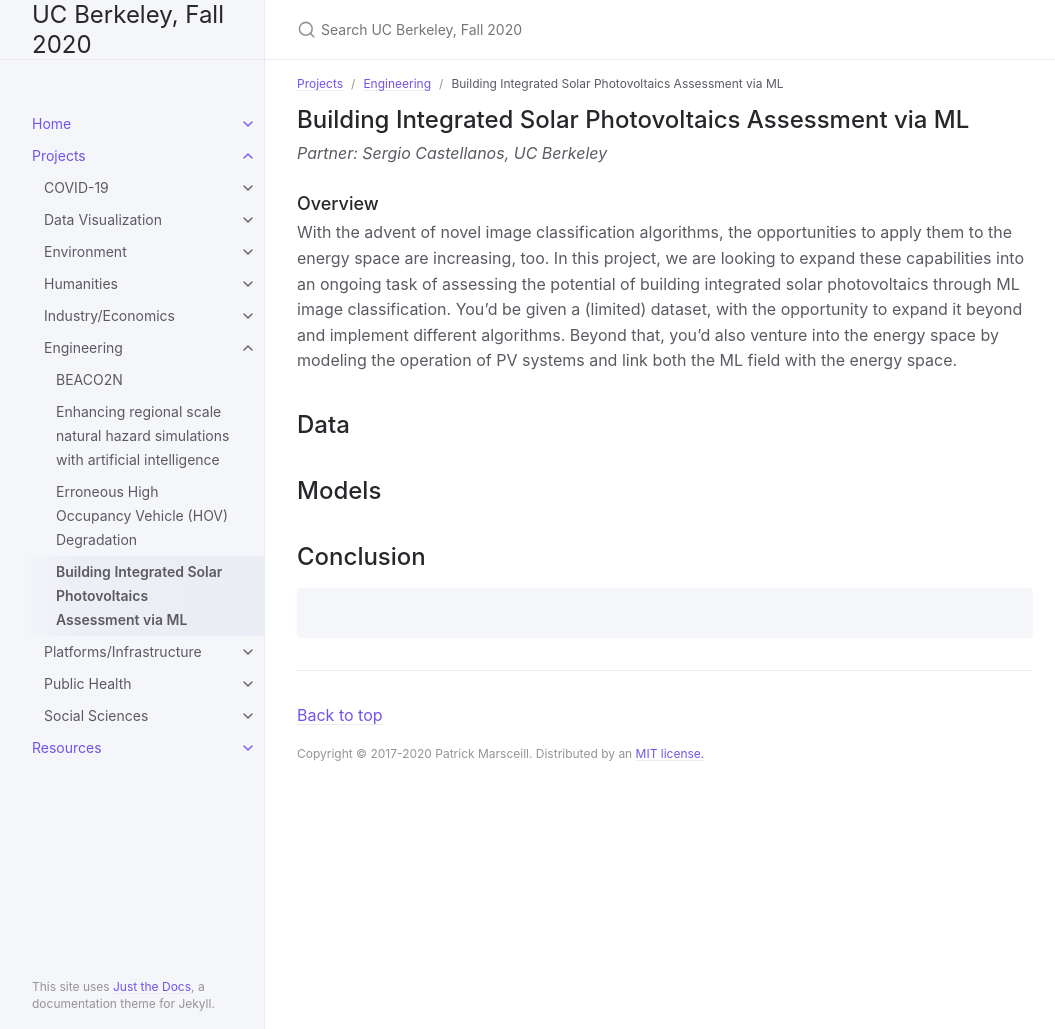
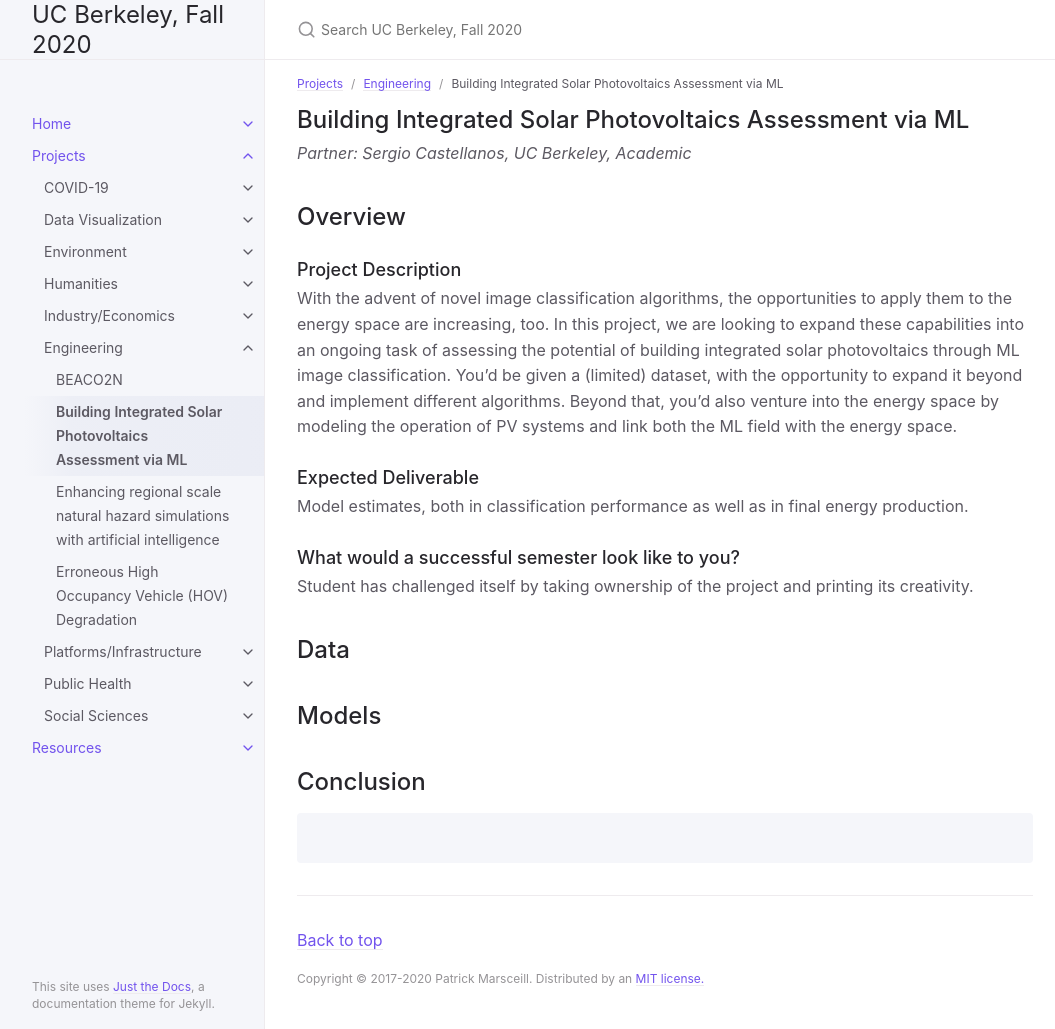
Before and after one commit to DS-Discovery/ds-discovery.github.io, a Jekyll site: the page built from Projects/Engineering/Building Integrated Solar Photovoltaics Assessment via ML.md, in a window 1280 px wide and 1029 px high. Shown: the whole window, without its empty margins (107-1162 px from the left). Built offline with Jekyll 4.4.1, drawn with Linux system fonts in a browser that asks for light colours.

Commit message:
Update Building Integrated Solar Photovoltaics Assessment via ML.md

```diff
--- a/Projects/Engineering/Building Integrated Solar Photovoltaics Assessment via ML.md
+++ b/Projects/Engineering/Building Integrated Solar Photovoltaics Assessment via ML.md
@@ -3,15 +3,19 @@ layout: default
 title: Building Integrated Solar Photovoltaics Assessment via ML
 parent: Engineering
 grand_parent: Projects
-nav_order: 3
+nav_order: 1
 ---
 
 ## Building Integrated Solar Photovoltaics Assessment via ML
-*Partner: Sergio Castellanos, UC Berkeley*
+*Partner: Sergio Castellanos, UC Berkeley, Academic*
 
-### Overview
-
+## Overview
+### Project Description
 With the advent of novel image classification algorithms, the opportunities to apply them to the energy space are increasing, too. In this project, we are looking to expand these capabilities into an ongoing task of assessing the potential of building integrated solar photovoltaics through ML image classification. You'd be given a (limited) dataset, with the opportunity to expand it beyond and implement different algorithms. Beyond that, you'd also venture into the energy space by modeling the operation of PV systems and link both the ML field with the energy space.
+### Expected Deliverable
+Model estimates, both in classification performance as well as in final energy production.
+### What would a successful semester look like to you?
+Student has challenged itself by taking ownership of the project and printing its creativity.
 
 ## Data
 
```
